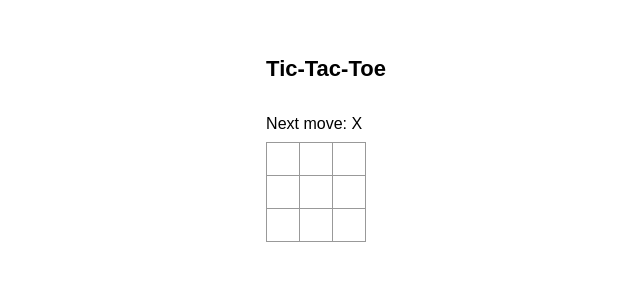
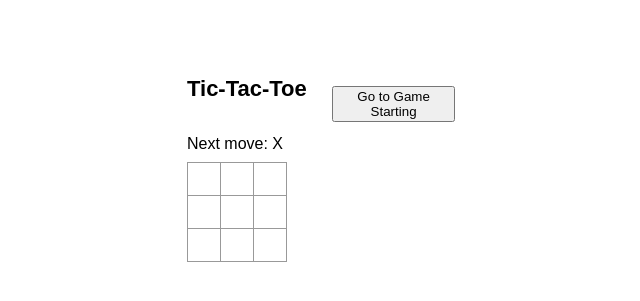
Before and after one commit to aryanranderiya/TicTacToe, a React (Create React App) app: page / in a window 1280 px wide. Shown: the part 211-512 px from the top of the page, without its empty margins (314-954 px from the left). Built offline with nearby package versions, Linux system fonts and the light colour scheme.

Commit message:
update App.jsx and styles.css

```diff
--- a/src/App.jsx
+++ b/src/App.jsx
@@ -1,68 +1,117 @@
 import { useState } from "react";
 
-export default function Game() {
-  return <Board />;
+function Square({ id, value, onSquareClick }) {
+  return (
+    <button
+      id={"square_" + id}
+      className="square"
+      onClick={onSquareClick}
+      value={value}
+    >
+      {value}
+    </button>
+  );
 }
 
-// function History() {
-//   const [history, setHistory] = useState(Array(9).fill(null));
-//   const currentSquares = history[history.length - 1];
-// }
+function Board({ xIsNext, squares, onPlay }) {
+  function handleClick(i) {
+    if (calculateWinner(squares) || squares[i]) return;
 
-function Board() {
-  const [squares, setSquares] = useState(Array(9).fill(null));
-  const [xIsNext, setXisNext] = useState(true);
-
-  function handleClick(i) {
     const nextSquares = squares.slice();
-
-    if (squares[i] || calculateWinner(squares)) return;
 
     if (xIsNext) nextSquares[i] = "X";
     else nextSquares[i] = "O";
 
-    setSquares(nextSquares);
-    setXisNext(!xIsNext);
+    onPlay(nextSquares);
   }
 
-  const winner = calculateWinner(squares);
+  var values = calculateWinner(squares);
+
   let status;
-  if (winner) status = `${winner} is the Winner!`;
-  else status = `Next move: ${xIsNext ? "X" : "O"}`;
+  if (values) {
+    const winner = values[0];
+    const win_indexes = values[1];
+    setTimeout(() => {
+      win_indexes.forEach((index) => {
+        console.log("index, ", index);
+
+        const square_element = document.querySelector(
+          `#square_${index}[value="${winner}"]`
+        );
+        console.log("tried to query select");
+
+        if (square_element) {
+          console.log(square_element);
+          square_element.style.backgroundColor = "#69ffb4";
+        }
+      });
+    }, 100);
+
+    status = `${winner} is the Winner!`;
+  } else {
+    status = `Next move: ${xIsNext ? "X" : "O"}`;
+  }
+
+  var elements = [];
+  for (let i = 0; i < 9; i++) {
+    if (i % 3 == 0) elements.push(<div className="board-row"></div>);
+
+    elements.push(
+      <Square id={i} value={squares[i]} onSquareClick={() => handleClick(i)} />
+    );
+  }
 
   return (
     <>
       <h1>Tic-Tac-Toe</h1>
       <br></br>
       <div className="status">{status}</div>
-      <div className="board-row">
-        <Square value={squares[0]} onSquareClick={() => handleClick(0)} />
-        <Square value={squares[1]} onSquareClick={() => handleClick(1)} />
-        <Square value={squares[2]} onSquareClick={() => handleClick(2)} />
-      </div>
-      <div className="board-row">
-        <Square value={squares[3]} onSquareClick={() => handleClick(3)} />
-        <Square value={squares[4]} onSquareClick={() => handleClick(4)} />
-        <Square value={squares[5]} onSquareClick={() => handleClick(5)} />
-      </div>
-      <div className="board-row">
-        <Square value={squares[6]} onSquareClick={() => handleClick(6)} />
-        <Square value={squares[7]} onSquareClick={() => handleClick(7)} />
-        <Square value={squares[8]} onSquareClick={() => handleClick(8)} />
+      <div className="Board">{elements}</div>
+    </>
+  );
+}
+
+export default function Game() {
+  const [history, setHistory] = useState([Array(9).fill(null)]);
+  const [currentMove, setCurrentMove] = useState(0);
+  const xIsNext = currentMove % 2 === 0;
+  const currentSquares = history[currentMove];
+
+  function handlePlay(nextSquares) {
+    const nextHistory = [...history.slice(0, currentMove + 1), nextSquares];
+    setHistory(nextHistory);
+    setCurrentMove(nextHistory.length - 1);
+  }
+
+  function jumpTo(nextMove) {
+    setCurrentMove(nextMove);
+  }
+
+  const moves = history.map((squares, move) => {
+    let description;
+    if (move > 0) description = `Go to move number ${move} `;
+    else description = `Go to Game Starting`;
+    return <button onClick={() => jumpTo(move)}>{description}</button>;
+  });
+
+  return (
+    <>
+      <div className="board_moves_container">
+        <div style={{ width: "100%" }}>
+          <Board
+            xIsNext={xIsNext}
+            squares={currentSquares}
+            onPlay={handlePlay}
+          />
+        </div>
+        <div className="movesdiv">{moves}</div>
       </div>
     </>
   );
 }
 
-function Square({ value, onSquareClick }) {
-  return (
-    <button className="square" onClick={onSquareClick}>
-      {value}
-    </button>
-  );
-}
-
 function calculateWinner(squares) {
+  var indexes = [];
   const lines = [
     [0, 1, 2],
     [3, 4, 5],
@@ -76,7 +125,10 @@ function calculateWinner(squares) {
   for (let i = 0; i < lines.length; i++) {
     const [a, b, c] = lines[i];
     if (squares[a] && squares[a] === squares[b] && squares[a] === squares[c]) {
-      return squares[a];
+      var winner = squares[a];
+      indexes.push(a, b, c);
+
+      return [winner, indexes];
     }
   }
   return null;
--- a/src/styles.css
+++ b/src/styles.css
@@ -92,5 +92,20 @@ body {
 #root {
   display: grid;
   place-content: center;
-  height: 85vh;
+  height: 90vh;
+  justify-items: center;
 }
+
+.movesdiv {
+  display: flex;
+  flex-direction: column;
+  align-items: center;
+  gap: 1%;
+  padding: 10px;
+  width: 100%;
+}
+
+.board_moves_container {
+  display: flex;
+  gap: 1%;
+}
```
